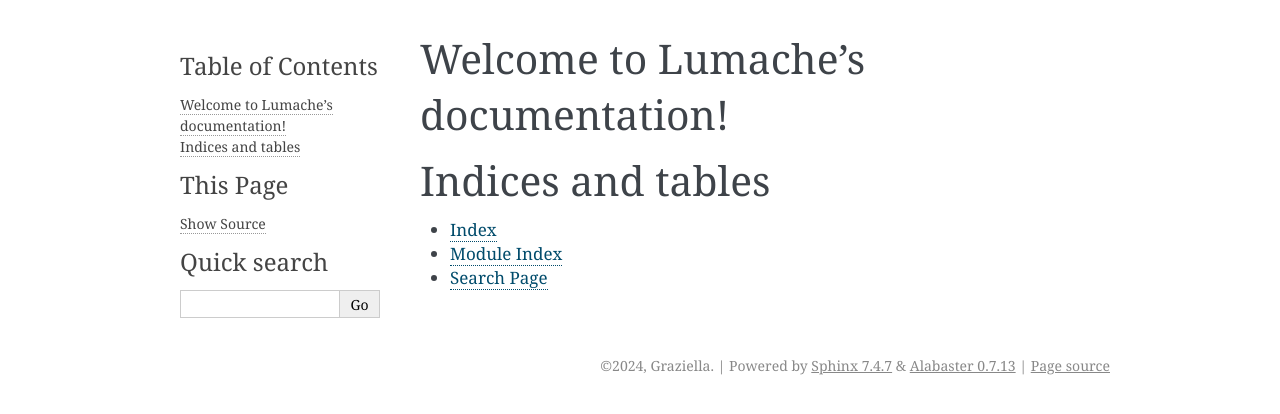
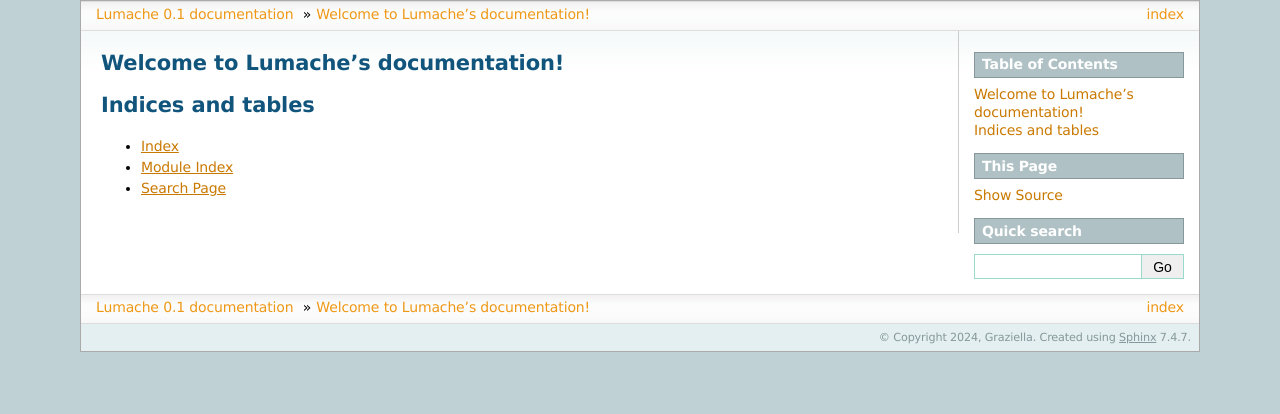
Before and after one commit to guyer/lumache, a Sphinx documentation site: the page built from docs/source/index.rst, in a window 1280 px wide. Shown: the top 414 px of the page. Built offline with Sphinx 7.4.7, drawn with Linux system fonts in a browser that asks for light colours.

Commit message:
Add custom theme

```diff
--- /dev/null
+++ b/docs/source/_themes/lumache/layout.html
@@ -0,0 +1 @@
+{{% extends "!layout.html" %}}
--- /dev/null
+++ b/docs/source/_themes/lumache/theme.conf
@@ -0,0 +1,2 @@
+[theme]
+inherit = sphinxdoc
--- a/docs/source/conf.py
+++ b/docs/source/conf.py
@@ -24,5 +24,6 @@
 # -- Options for HTML output -------------------------------------------------
 # https://www.sphinx-doc.org/en/master/usage/configuration.html#options-for-html-output
 
-html_theme = 'alabaster'
+html_theme = 'sphinxdoc'
+html_theme_path = ['_themes']
 html_static_path = ['_static']
```
